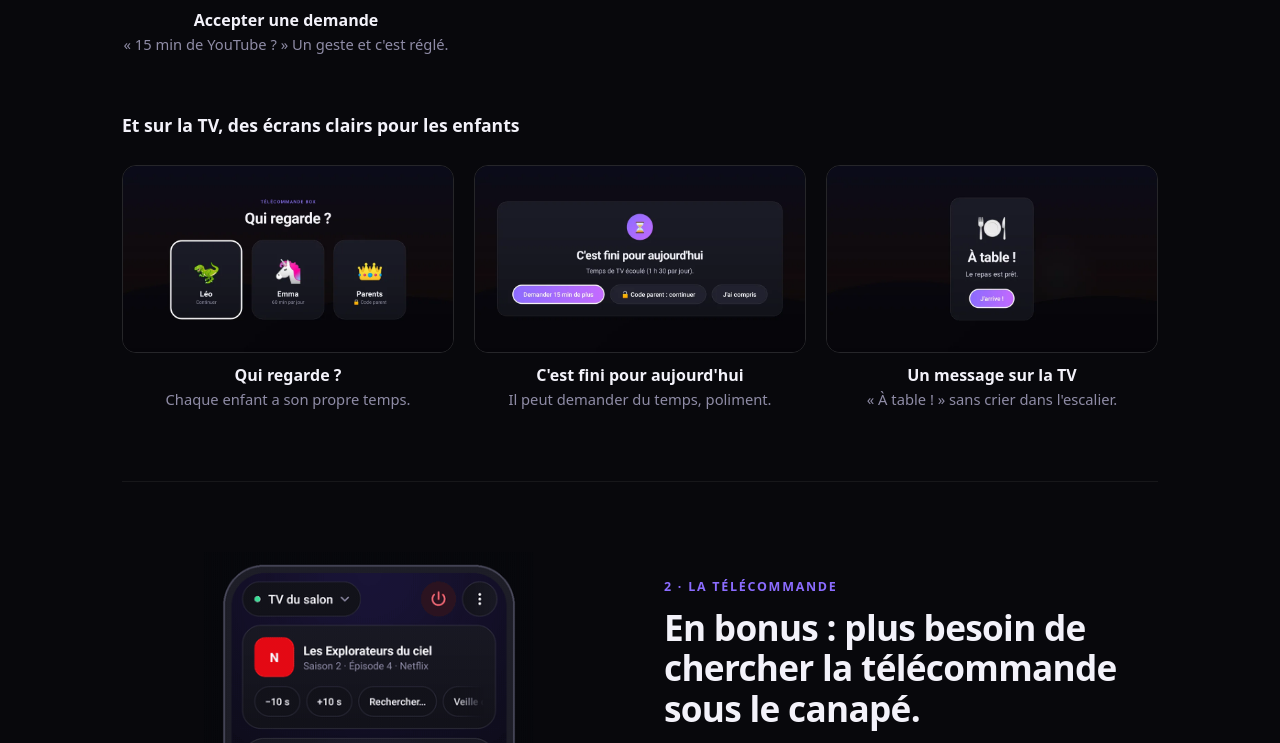
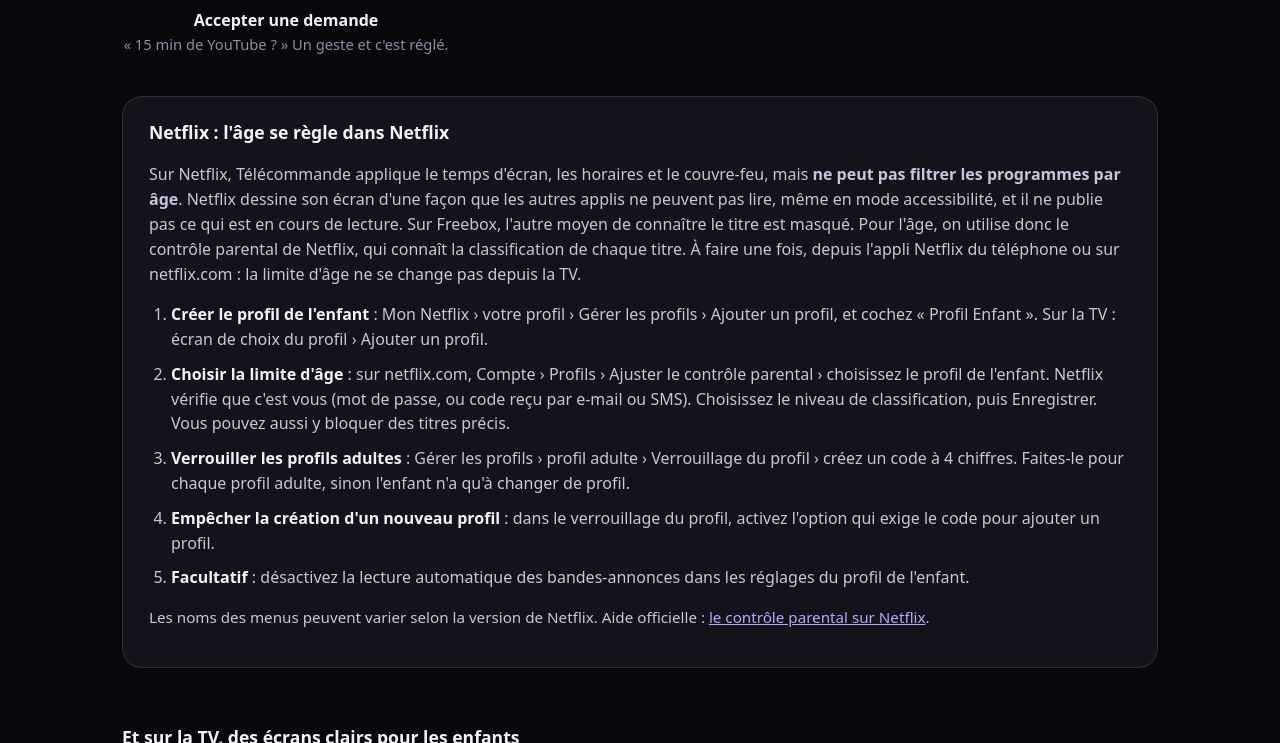
Before and after one commit to breizh-apps56612/Bzh_remote_parental_control, a browser extension: page site/index.html in a window 1280 px wide. Shown: the part 3258-4001 px from the top of the page. Drawn offline with Linux system fonts and the light colour scheme.

Commit message:
Site : guide du contrôle parental Netflix
Co-Authored-By: Claude Opus 5.5 <noreply@anthropic.com>
Claude-Session: https://claude.ai/code/session_01GDKg53BQs8UZDaHss4UpUu

```diff
--- a/site/index.html
+++ b/site/index.html
@@ -64,6 +64,11 @@ ul.ticks b{color:var(--ink)}
 ol{margin:0 0 6px;padding-left:1.25em;color:var(--soft)}li{margin:7px 0}
 code{background:#0b0b12;border:1px solid var(--stroke);border-radius:10px;padding:3px 10px;font-size:1.02em;color:#fff;white-space:nowrap}
 .compat{color:var(--muted);font-size:.95rem;margin-top:16px}
+.nfx{background:var(--surface);border:1px solid var(--stroke);border-radius:20px;padding:22px 26px;margin:40px 0 0}
+.nfx p{color:var(--soft)}
+.nfx ol{margin:14px 0 0;padding-left:22px;color:var(--soft)}
+.nfx ol li{margin:0 0 10px}
+.nfx ol b{color:var(--ink)}
 details{background:var(--surface);border:1px solid var(--stroke);border-radius:16px;padding:14px 18px;margin:10px 0}
 summary{cursor:pointer;font-weight:600}
 details p{color:var(--soft);margin:.6em 0 0}
@@ -151,6 +156,20 @@ small{color:var(--muted)}
     <figure><img src="demande.gif" width="360" height="780" loading="lazy" alt="Une demande de 15 minutes de YouTube arrive sur le tableau de bord et le parent l'accepte."><figcaption><b>Accepter une demande</b>« 15 min de YouTube ? » Un geste et c'est réglé.</figcaption></figure>
     <figure><img src="regles.gif" width="360" height="780" loading="lazy" alt="Défilement de l'écran des règles : temps par jour, couvre-feu, profils, règles par appli."><figcaption><b>Les règles, simplement</b>Temps par jour, couvre-feu, profils, et une règle par appli.</figcaption></figure>
     <figure><img src="activite.gif" width="420" height="600" loading="lazy" alt="Statistiques : aujourd'hui par appli, la semaine en barres, les heures d'utilisation."><figcaption><b>Voir où passe le temps</b>Aujourd'hui, la semaine, les heures où la TV est allumée.</figcaption></figure>
+  </div>
+
+
+  <div class="nfx" id="netflix">
+    <h3 style="margin-top:0">Netflix : l'âge se règle dans Netflix</h3>
+    <p>Sur Netflix, Télécommande applique le temps d'écran, les horaires et le couvre-feu, mais <b>ne peut pas filtrer les programmes par âge</b>. Netflix dessine son écran d'une façon que les autres applis ne peuvent pas lire, même en mode accessibilité, et il ne publie pas ce qui est en cours de lecture. Sur Freebox, l'autre moyen de connaître le titre est masqué. Pour l'âge, on utilise donc le contrôle parental de Netflix, qui connaît la classification de chaque titre. À faire une fois, depuis l'appli Netflix du téléphone ou sur netflix.com : la limite d'âge ne se change pas depuis la TV.</p>
+    <ol>
+      <li><b>Créer le profil de l'enfant</b> : Mon Netflix › votre profil › Gérer les profils › Ajouter un profil, et cochez « Profil Enfant ». Sur la TV : écran de choix du profil › Ajouter un profil.</li>
+      <li><b>Choisir la limite d'âge</b> : sur netflix.com, Compte › Profils › Ajuster le contrôle parental › choisissez le profil de l'enfant. Netflix vérifie que c'est vous (mot de passe, ou code reçu par e-mail ou SMS). Choisissez le niveau de classification, puis Enregistrer. Vous pouvez aussi y bloquer des titres précis.</li>
+      <li><b>Verrouiller les profils adultes</b> : Gérer les profils › profil adulte › Verrouillage du profil › créez un code à 4 chiffres. Faites-le pour chaque profil adulte, sinon l'enfant n'a qu'à changer de profil.</li>
+      <li><b>Empêcher la création d'un nouveau profil</b> : dans le verrouillage du profil, activez l'option qui exige le code pour ajouter un profil.</li>
+      <li><b>Facultatif</b> : désactivez la lecture automatique des bandes-annonces dans les réglages du profil de l'enfant.</li>
+    </ol>
+    <p class="compat">Les noms des menus peuvent varier selon la version de Netflix. Aide officielle : <a href="https://help.netflix.com/fr/node/264">le contrôle parental sur Netflix</a>.</p>
   </div>
 
   <h3 style="margin-top:56px">Et sur la TV, des écrans clairs pour les enfants</h3>
@@ -270,6 +289,7 @@ small{color:var(--muted)}
   <details><summary>C'est vraiment gratuit ?</summary><p>Oui. C'est un projet personnel, sans publicité ni abonnement, et le code est libre.</p></details>
   <details><summary>Pourquoi l'appli n'est-elle pas sur le Play Store ?</summary><p>Pour l'instant, elle se télécharge depuis ce site. Android demande donc d'autoriser l'installation : c'est normal pour une appli hors Play Store.</p></details>
   <details><summary>Et si l'enfant éteint le téléphone du parent ?</summary><p>Les règles sont sur la TV : elle les applique même quand le téléphone est éteint ou absent.</p></details>
+  <details><summary>Pourquoi Netflix n'est-il pas filtré par âge ?</summary><p>Netflix ne laisse aucune autre appli lire son écran ni savoir ce qui passe. Télécommande y applique le temps et les horaires ; pour l'âge, réglez le contrôle parental de Netflix : <a href="#netflix">le guide est ici</a>.</p></details>
   <details><summary>Ma TV est-elle compatible ?</summary><p>Le contrôle parental fonctionne sur les box et TV Android TV / Google TV (Android 6 et plus). Il est testé sur Freebox Pop. La télécommande seule fonctionne avec beaucoup plus d'appareils.</p></details>
   <details><summary>Je trouve un bug, je fais comment ?</summary><p>Ouvrez un ticket sur <a href="https://github.com/breizh-apps56612/Bzh_remote_parental_control/issues">GitHub</a>, idéalement avec le journal de l'appli (menu ⋮ › Journal de diagnostic).</p></details>
 </section>
```
